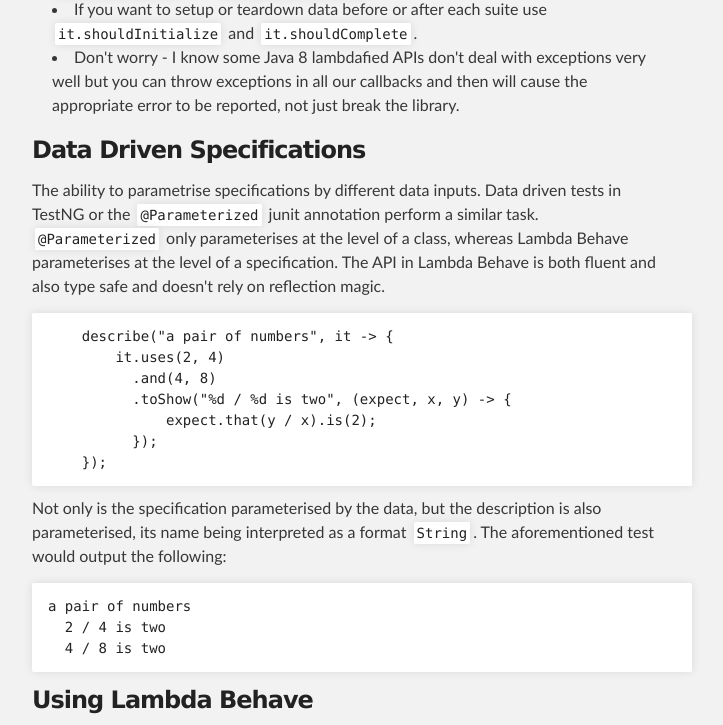
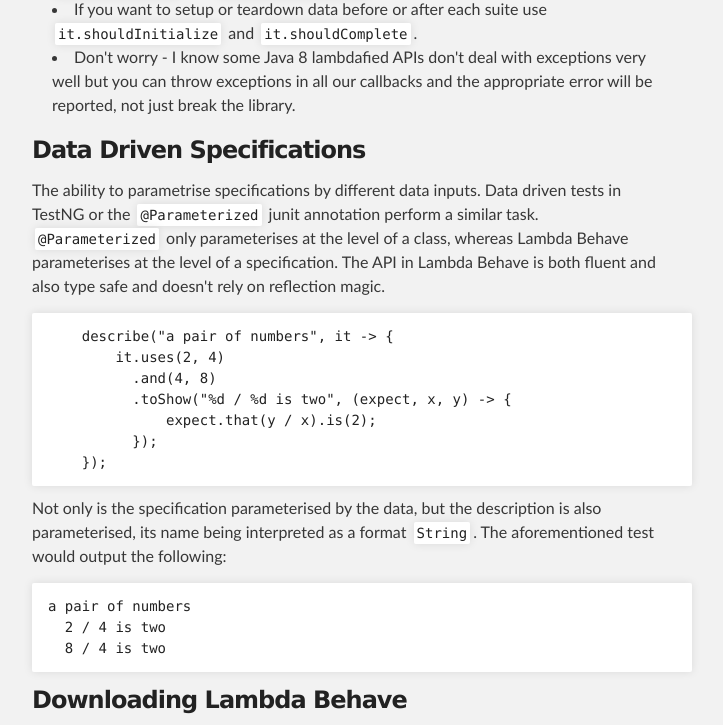
Before and after one commit to RichardWarburton/lambda-behave, a plain HTML site: page index.html in a window 1280 px wide. Shown: the part 1264-1989 px from the top of the page, without its empty margins (288-1011 px from the left). Drawn offline with Linux system fonts and the light colour scheme.

Commit message:
Create gh-pages branch via GitHub

```diff
--- a/index.html
+++ b/index.html
@@ -67,7 +67,7 @@
 <li>If you want describe an expectation of that property, use <code>expect.that</code>. This will get you to a fluent API restricted to the type of value that you're making the expectation about. The expectation system is based upon hamcrest. Lambda Behave doesn't compromise the ability to compose matchers in favour of fluency - if you want to compose in more complex flavours simply use <code>expect.that(value).is()</code> and then you can use regular Hamcrest matchers. In my experience this is a rare, albeit useful, breakout option.</li>
 <li>If you want to setup or teardown data before or after each specification use <code>it.shouldSetup</code> and <code>it.shouldTearDown</code>.</li>
 <li>If you want to setup or teardown data before or after each suite use <code>it.shouldInitialize</code> and <code>it.shouldComplete</code>.</li>
-<li>Don't worry - I know some Java 8 lambdafied APIs don't deal with exceptions very well but you can throw exceptions in all our callbacks and then will cause the appropriate error to be reported, not just break the library.</li>
+<li>Don't worry - I know some Java 8 lambdafied APIs don't deal with exceptions very well but you can throw exceptions in all our callbacks and the appropriate error will be reported, not just break the library.</li>
 </ul><h3>
 <a name="data-driven-specifications" class="anchor" href="#data-driven-specifications"><span class="octicon octicon-link"></span></a>Data Driven Specifications</h3>
 
@@ -86,11 +86,11 @@
 
 <pre><code>a pair of numbers
   2 / 4 is two
-  4 / 8 is two
+  8 / 4 is two
 </code></pre>
 
 <h3>
-<a name="using-lambda-behave" class="anchor" href="#using-lambda-behave"><span class="octicon octicon-link"></span></a>Using Lambda Behave</h3>
+<a name="downloading-lambda-behave" class="anchor" href="#downloading-lambda-behave"><span class="octicon octicon-link"></span></a>Downloading Lambda Behave</h3>
 
 <p>If you're using a maven project then you can download Lambda Behave using the following pom entry.</p>
 
```
Also changed, not shown: params.json (+1 -1 lines).
